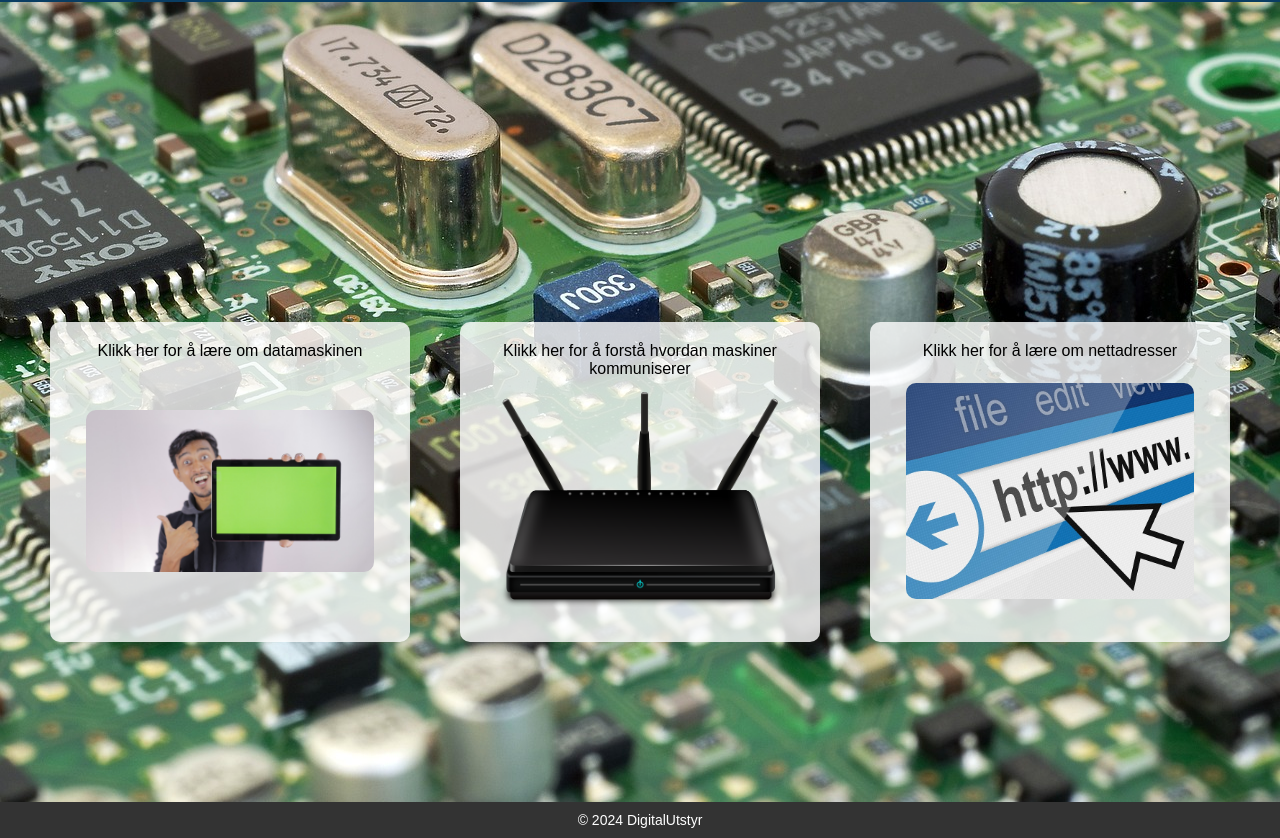
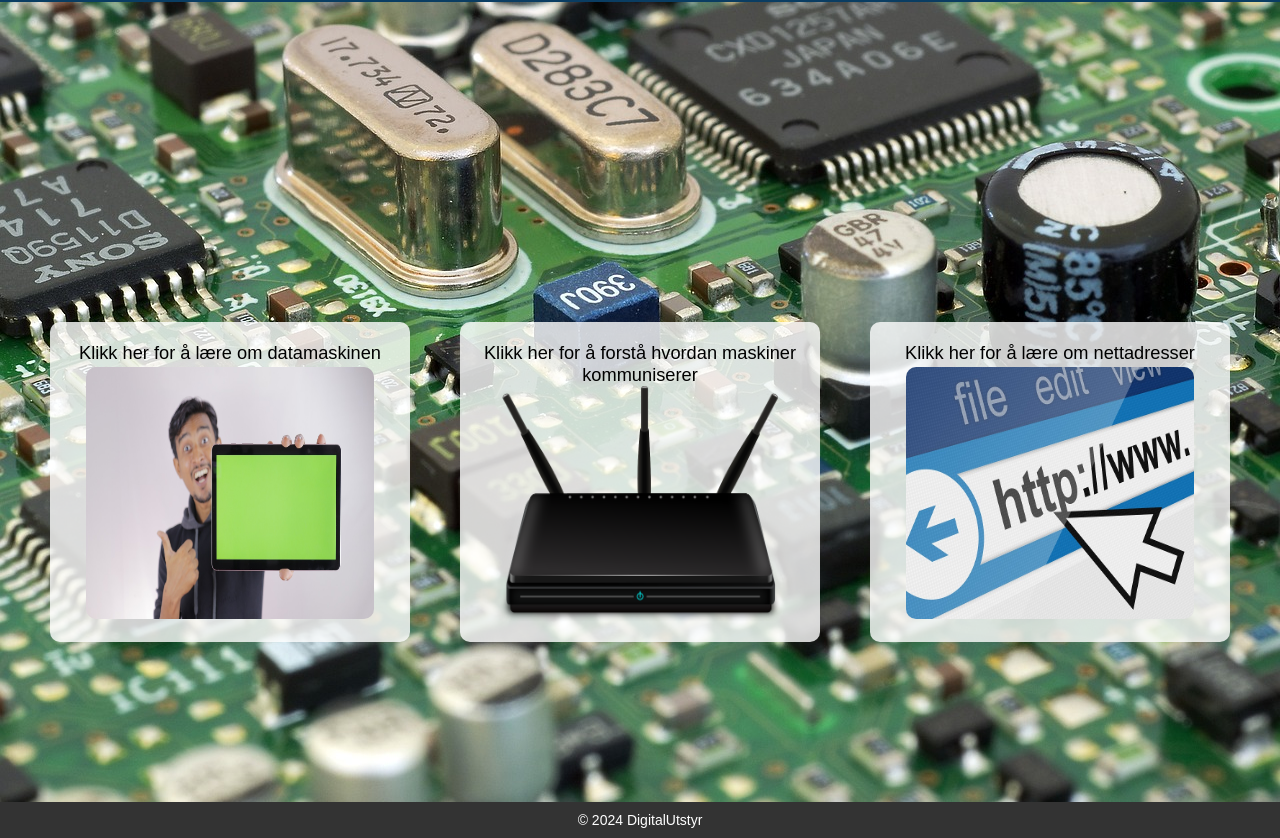
Before and after one commit to Banan358/prosjekt-om-kommunikasjon, a plain HTML site: page index.html in a window 1280 px wide. Shown: the part 71-909 px from the top of the page. Drawn offline with Linux system fonts and the light colour scheme.

Commit message:
Update style.css

```diff
--- a/style.css
+++ b/style.css
@@ -23,6 +23,7 @@ a img {
     margin: auto;
     width: 90%;
     border-radius: 10px;
+    height: 90%;
 }
 
 html {
@@ -87,6 +88,10 @@ main a {
     width: 25vw;
 }
 
+main p {
+    font-size: calc( 0.5em + 0.8vw);
+}
+
 main a:hover {
     transform: scale(1.1);
     transition: 0.3s;
```
